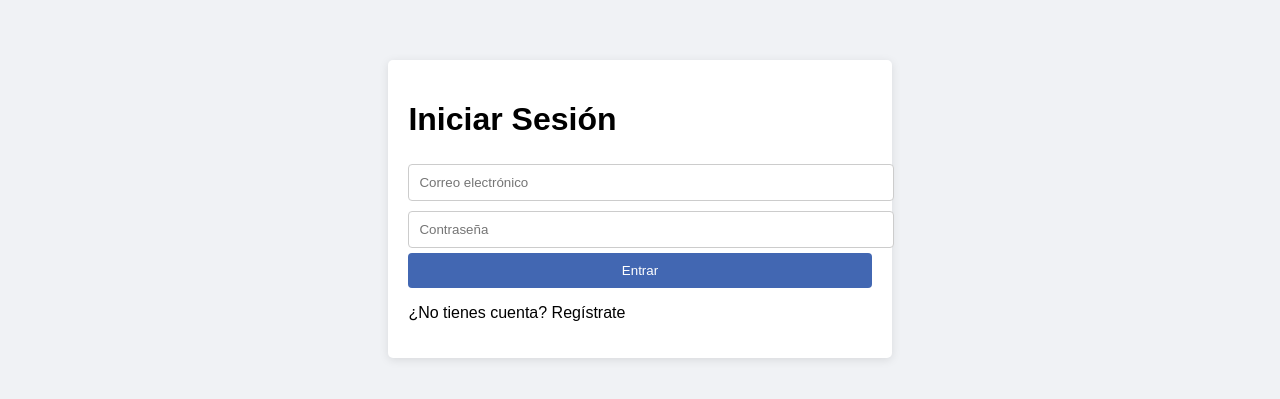
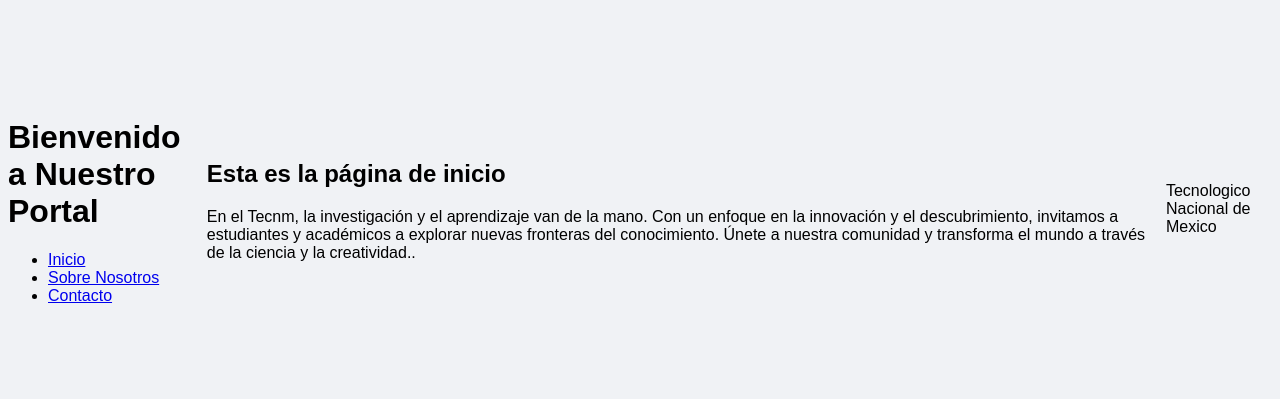
Before and after one commit to TrexVx/Sagov.github.io, a plain HTML site: page index.html in a window 1280 px wide. Shown: the part 199-598 px from the top of the page. Drawn offline with Linux system fonts and the light colour scheme.

Commit message:
Update index.html

```diff
--- a/index.html
+++ b/index.html
@@ -4,27 +4,25 @@
     <meta charset="UTF-8">
     <meta name="viewport" content="width=device-width, initial-scale=1.0">
     <link rel="stylesheet" href="styles.css">
-    <title>Registro/Login</title>
+    <title>Inicio</title>
 </head>
 <body>
-    <div class="container">
-        <div class="form-container" id="login-form">
-            <h1>Iniciar Sesión</h1>
-            <input type="text" id="login-email" placeholder="Correo electrónico" required>
-            <input type="password" id="login-password" placeholder="Contraseña" required>
-            <button onclick="login()">Entrar</button>
-            <div id="login-message"></div>
-            <p>¿No tienes cuenta? <span onclick="toggleForms()">Regístrate</span></p>
-        </div>
-        <div class="form-container" id="register-form" style="display:none;">
-            <h1>Registro</h1>
-            <input type="text" id="register-email" placeholder="Correo electrónico" required>
-            <input type="password" id="register-password" placeholder="Contraseña" required>
-            <button onclick="register()">Crear Cuenta</button>
-            <div id="register-message"></div>
-            <p>¿Ya tienes cuenta? <span onclick="toggleForms()">Inicia Sesión</span></p>
-        </div>
-    </div>
-    <script src="script.js"></script>
+    <header>
+        <h1>Bienvenido a Nuestro Portal</h1>
+        <nav>
+            <ul>
+                <li><a href="index.html">Inicio</a></li>
+                <li><a href="sobre.html">Sobre Nosotros</a></li>
+                <li><a href="contacto.html">Contacto</a></li>
+            </ul>
+        </nav>
+    </header>
+    <main>
+        <h2>Esta es la página de inicio</h2>
+        <p>En el Tecnm, la investigación y el aprendizaje van de la mano. Con un enfoque en la innovación y el descubrimiento, invitamos a estudiantes y académicos a explorar nuevas fronteras del conocimiento. Únete a nuestra comunidad y transforma el mundo a través de la ciencia y la creatividad..</p>
+    </main>
+    <footer>
+        <p>Tecnologico Nacional de Mexico</p>
+    </footer>
 </body>
 </html>
```
